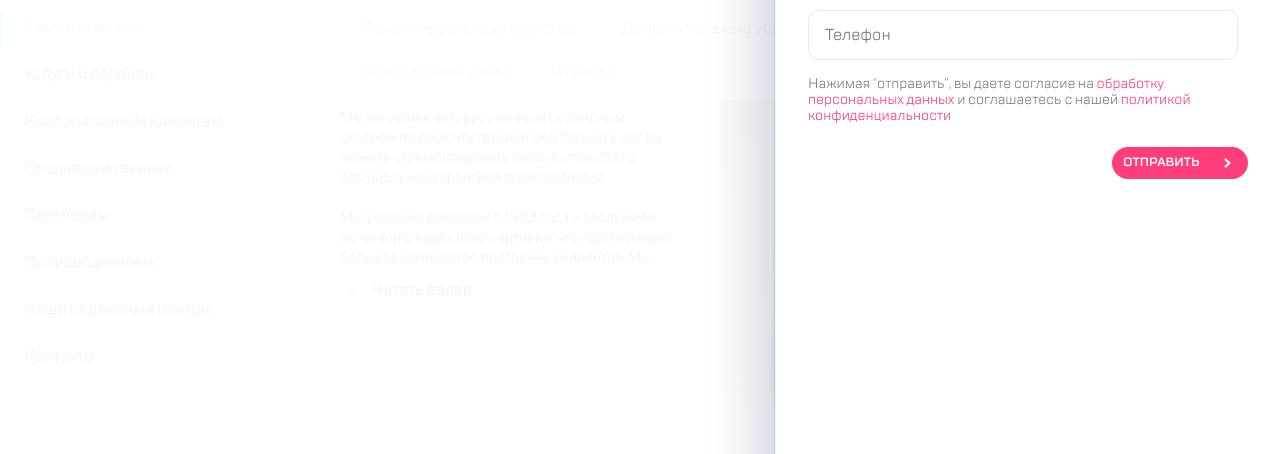
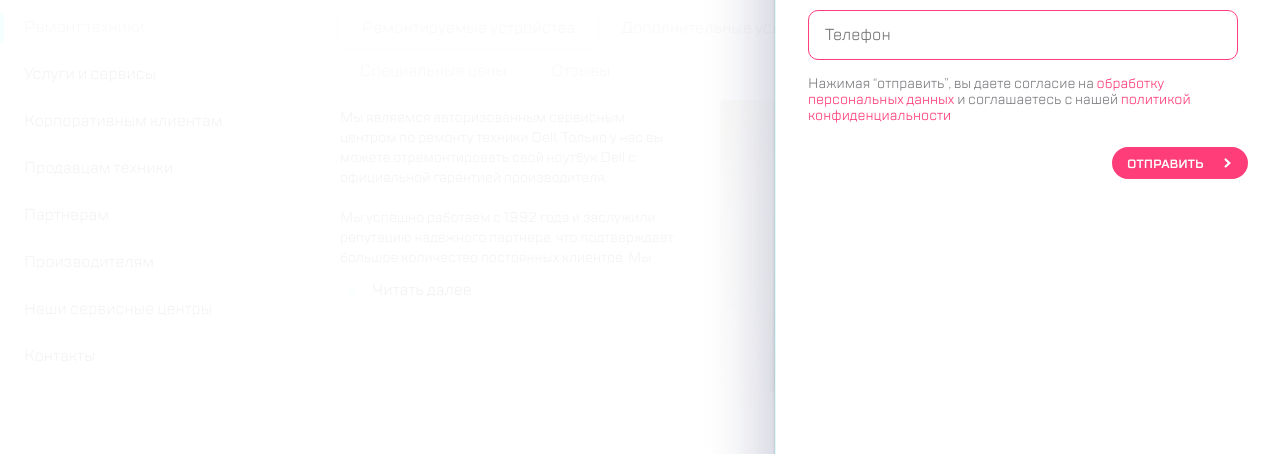
Before and after one commit to ElenaShumi/WebCore, a website built with webpack: page src/index.html in a window 1280 px wide. Both pictures are taken after a click on the button 44 px from the left and 608 px from the top of the page. Shown: the part 86-540 px from the top of the page. Built offline with nearby package versions, Linux system fonts and the light colour scheme.

Commit message:
added validations for the form

```diff
--- a/src/index.html
+++ b/src/index.html
@@ -353,13 +353,11 @@
             <h2>Обратная связь</h2>
         </div>
         <form class="modal__form form" action="" method="post">
-            <input type="text" name="name" placeholder="Имя"><br>
-            <input type="text" name="phone" placeholder="Телефон"><br>
-            <input type="text" name="email" placeholder="Электронная почта"><br>
+            <input type="text" name="name" placeholder="Имя" required><br>
+            <input type="tel" name="phone" placeholder="Телефон" required pattern="[0-9]{11}" title="Должно быть 11 цифер"><br>
+            <input type="email" name="email" placeholder="Электронная почта" required pattern="^\S+@\S+\.\S+$" title="Указанный формат: user@example.com"><br>
             <textarea name="commens" rows="4" placeholder="Сообщение"></textarea><br>
-            <button class="form__button" type="button">
-                <span>Отправить</span>
-            </button>
+            <input class="form__btn" type="submit" value="Отправить">
         </form>
         <p class="modal__text">Нажимая “отправить”, вы даете согласие на
             <a href="#">обработку персональных данных</a>
@@ -375,10 +373,8 @@
             <h2>Заказать звонок</h2>
         </div>
         <form class="modal__form form" action="" method="post">
-            <input type="text" name="phone" placeholder="Телефон"><br>
-            <button class="form__button" type="button">
-                <span>Отправить</span>
-            </button>
+            <input type="tel" name="phone" placeholder="Телефон" required pattern="[0-9]{11}" title="Должно быть 11 цифер"><br>
+            <input class="form__btn" type="submit" value="Отправить">
         </form>
         <p class="modal__text">Нажимая “отправить”, вы даете согласие на
             <a href="#">обработку персональных данных</a>
--- a/src/scss/__modal.scss
+++ b/src/scss/__modal.scss
@@ -105,13 +105,21 @@
       border: 1px solid $otherColor;
       border-radius: 10px;
       width: 90%;
-      // height: 48px;
       padding: 12px 16px;
       margin-bottom: 16px;
 
       font-size: 16px;
       line-height: 24px;
       color: #B5B6BC;
+
+      &.form__btn {
+        padding: 0;
+        padding-left: 10px;
+      }
+
+      &:invalid {
+        border: 1px solid $buttonColor;
+      }
     }
   }
 
@@ -127,7 +135,7 @@
     }
   }
 
-  .form__button {
+  .form__btn {
     cursor: pointer;
     opacity: 1;
     transition-duration: 1s;
@@ -149,6 +157,7 @@
     font-size: 12px;
     font-weight: 550;
     text-align: start;
+    vertical-align: top;
 
     @media (min-width: 1120px) {
       right: 32px;
```
